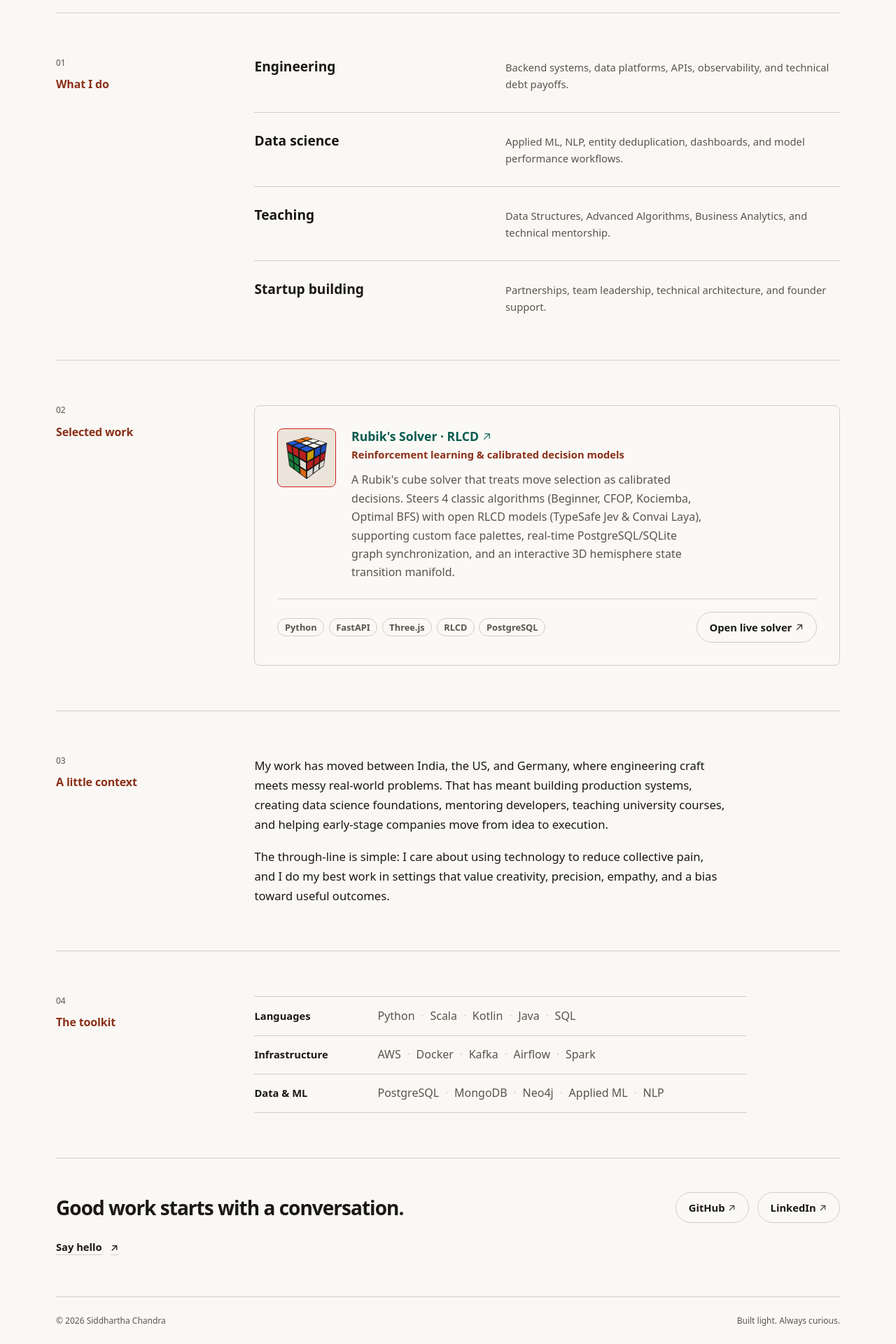
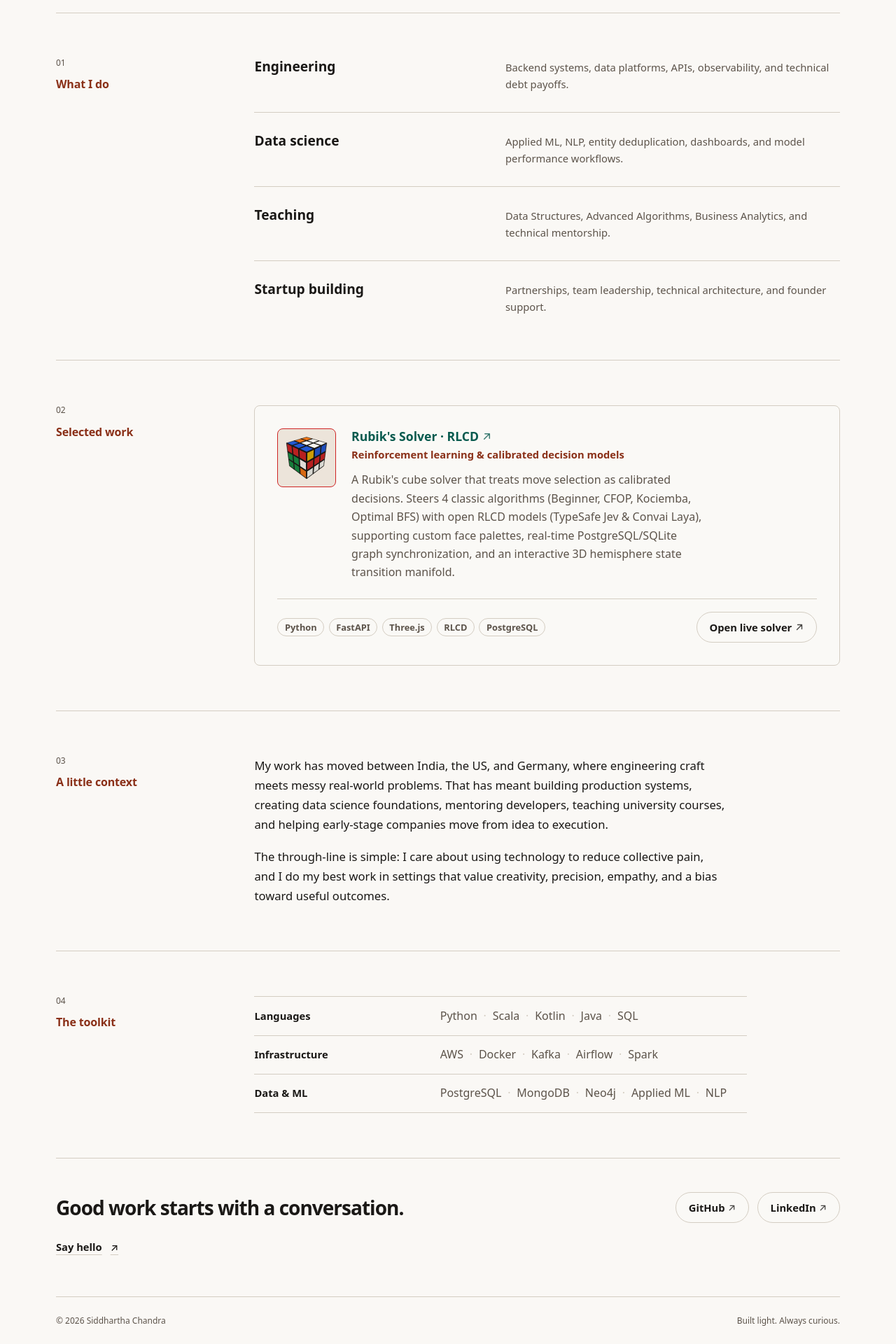
Before and after one commit to siddhartha-chandra/siddhartha-chandra.github.io, a Jekyll site: the page built from index.md, in a window 1280 px wide. Shown: the part 818-2738 px from the top of the page at 70% size. Built offline with Jekyll 4.4.1, drawn with Linux system fonts in a browser that asks for light colours.

Commit message:
Let enlarged text wrap within content tracks
Co-Authored-By: Devin AI <158243242+devin-ai-integration[bot]@users.noreply.github.com>

```diff
--- a/assets/css/site.css
+++ b/assets/css/site.css
@@ -49,6 +49,7 @@ body {
   font-family: ui-sans-serif, system-ui, -apple-system, BlinkMacSystemFont, "Segoe UI", sans-serif;
   font-size: clamp(1rem, 1.3vw, 1.125rem);
   line-height: 1.6;
+  overflow-wrap: anywhere;
   transition: background-color 0.25s ease, color 0.25s ease;
 }
 
@@ -477,6 +478,7 @@ a:hover .icon-back {
 }
 
 .project-card {
+  min-width: 0;
   min-height: 100%;
   padding: 2rem;
   border: 1px solid var(--line);
@@ -771,7 +773,7 @@ a:hover .icon-back {
 
 .stack-row {
   display: grid;
-  grid-template-columns: 9.5rem minmax(0, 1fr);
+  grid-template-columns: minmax(0, 0.55fr) minmax(0, 1fr);
   gap: 0.5rem 1.5rem;
   align-items: baseline;
   padding: 0.9rem 0;
@@ -1000,7 +1002,7 @@ a:hover .icon-back {
   }
 
   .home-hero h1 {
-    font-size: clamp(2rem, 14vw, 6rem);
+    font-size: clamp(2rem, calc(1.5rem + 8vw), 6rem);
   }
 
   .home-hero .actions {
```
Also changed, not shown: DESIGN.md (+1 -1 lines).
